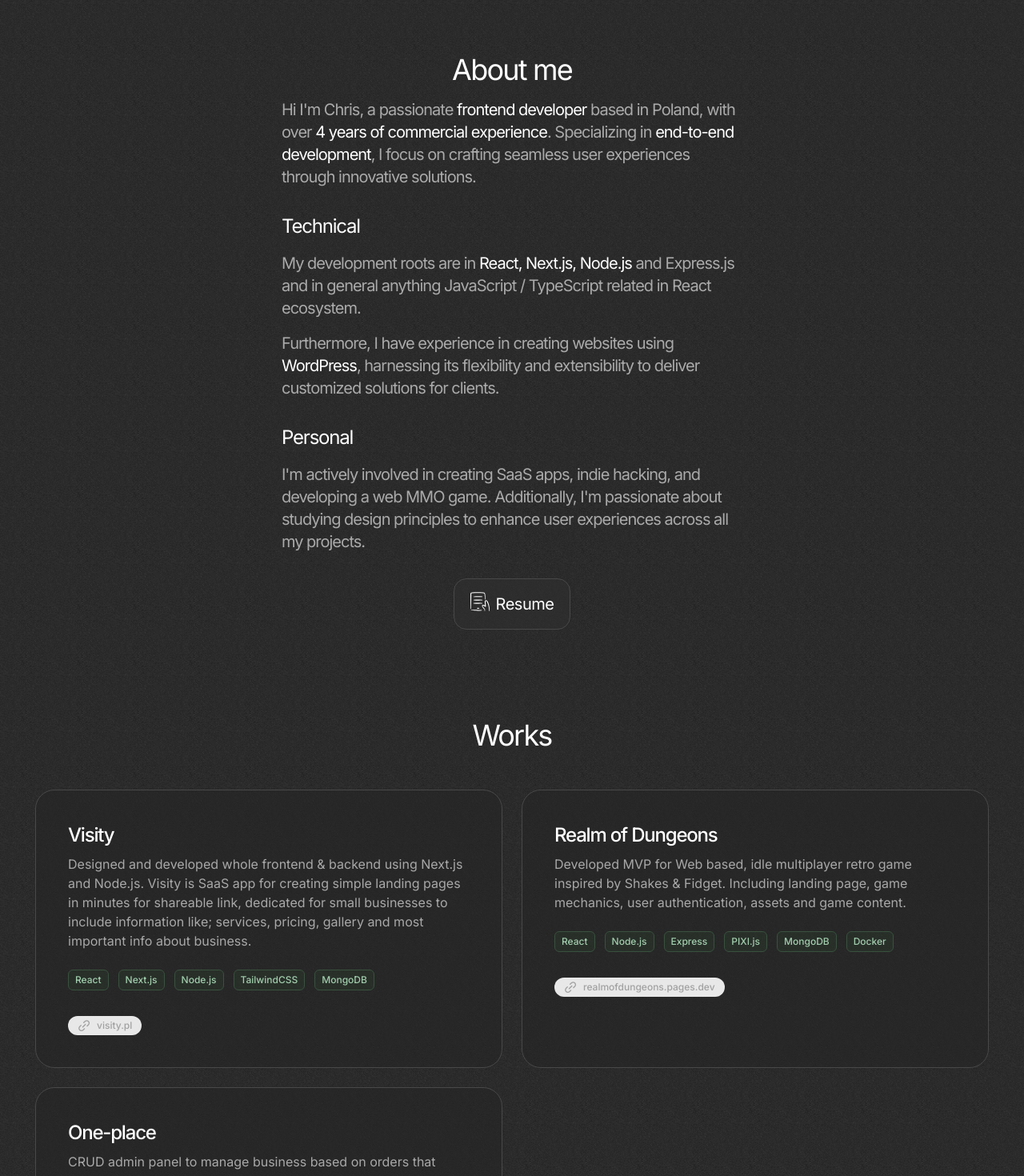
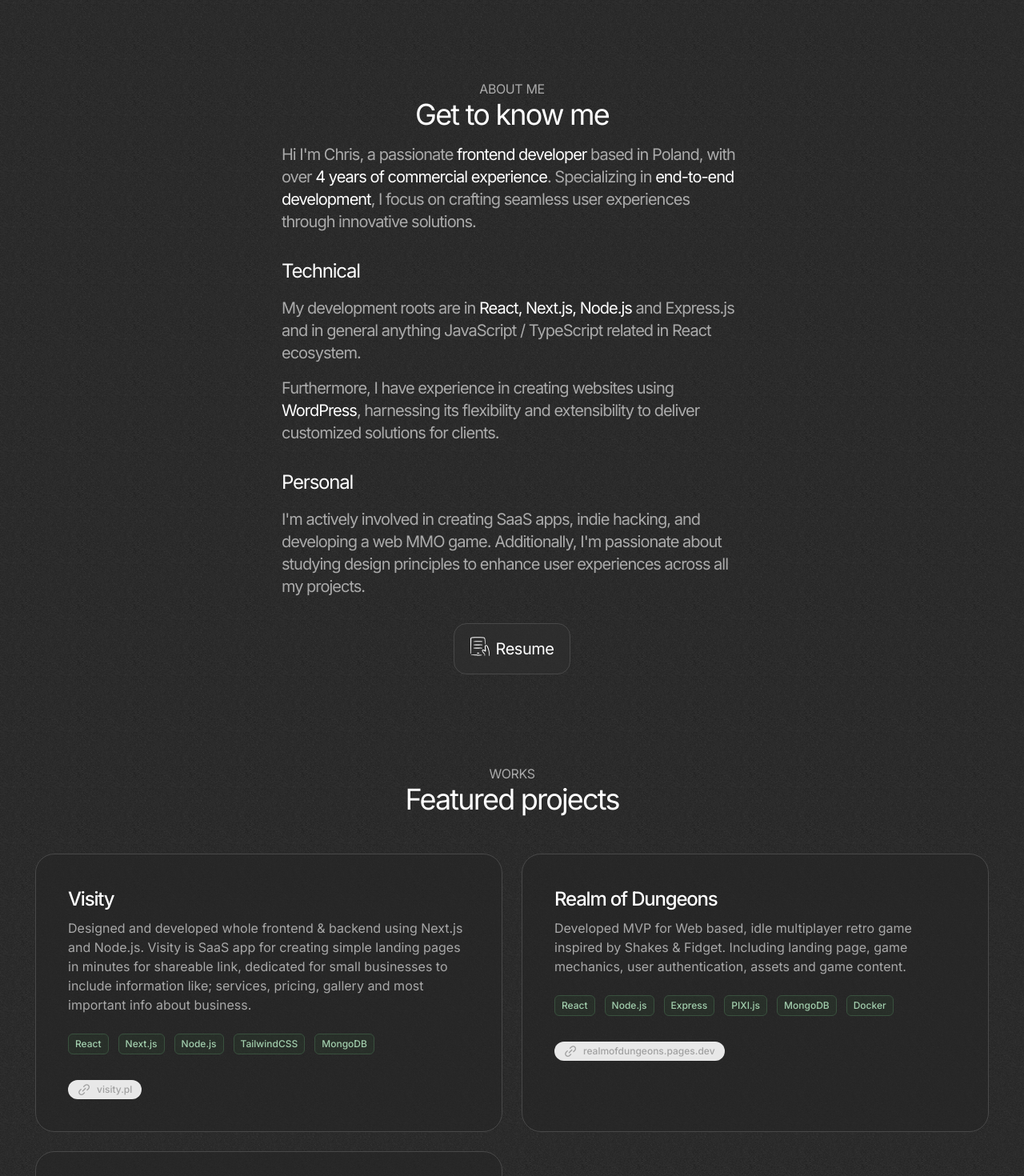
Before and after one commit to Zlvsky/czaleski, a Next.js app: page / in a window 1280 px wide. Shown: the part 1200-2670 px from the top of the page at 80% size. Built offline with nearby package versions, Linux system fonts and the light colour scheme.

Commit message:
added pricing

```diff
--- a/src/app/page.tsx
+++ b/src/app/page.tsx
@@ -6,6 +6,7 @@ import About from '@/components/main-page/About'
 import Contact from '@/components/main-page/Contact'
 import Hero from '@/components/main-page/Hero'
 import Offer from '@/components/main-page/Offer'
+import Pricing from '@/components/main-page/Pricing'
 import Process from '@/components/main-page/Process'
 import Testimonials from '@/components/main-page/Testimonials'
 import Works from '@/components/main-page/Works'
@@ -21,6 +22,7 @@ export default function Home() {
         {/* <Stack /> */}
         <Works />
         <Process />
+        <Pricing />
         <Testimonials />
         <Contact />
         <Footer />
--- /dev/null
+++ b/src/components/common/SectionHeader.tsx
@@ -0,0 +1,19 @@
+import React from 'react';
+
+interface IProps {
+    title: string;
+    subtitle: string;
+}
+
+function SectionHeader({ title, subtitle }: IProps) {
+  return (
+    <div className="mb-4 flex flex-col">
+      <h4 className="text-center text-base uppercase tracking-tight text-white/60">
+        {subtitle}
+      </h4>
+      <h2 className=" text-center text-4xl tracking-tighter text-white">{title}</h2>
+    </div>
+  )
+}
+
+export default SectionHeader;
--- a/src/components/main-page/About.tsx
+++ b/src/components/main-page/About.tsx
@@ -1,10 +1,11 @@
 'use client'
 import ResumeSVG from '@/assets/icons/info/resume.svg'
 import BigContainer from '../layout/BigContainer'
+import SectionHeader from '../common/SectionHeader'
 
 const Description = () => (
   <div>
-    <h2 className="mb-4 text-center text-4xl tracking-tighter text-white">About me</h2>
+
     <p className="text-lg tracking-tighter text-white/60 md:text-xl">
       Hi I&apos;m Chris, a passionate{' '}
       <span className="text-white">frontend developer</span> based in Poland, with over{' '}
@@ -52,8 +53,9 @@ const ContactButton = () => {
 function About() {
   return (
     <BigContainer id="about">
-      <div className="mt-20 flex flex-col items-center justify-center">
+      <div className="mt-20 md:mt-28 flex flex-col items-center justify-center">
         <div className="flex max-w-xl flex-col items-center">
+          <SectionHeader title="Get to know me" subtitle={"About me"} />
           <Description />
           <ContactButton />
         </div>
--- a/src/components/main-page/Pricing.tsx
+++ b/src/components/main-page/Pricing.tsx
@@ -1,17 +1,44 @@
 import React from 'react';
 import BigContainer from '../layout/BigContainer';
+import SectionHeader from '../common/SectionHeader';
 
 const pricingData = [
     {
-        title: 'Custom Coded Website',
-        description: 'Website written in Next.js using TailwindCSS'
-    }
+      title: 'Custom Coded Website',
+      description: 'Website written in Next.js using TailwindCSS with any features you need.',
+      price: 'starts at $700',
+    },
+    {
+      title: 'WordPress Website',
+      description: 'Website created using WordPress and Elementor',
+      price: 'starts at $400',
+    },
+    {
+      title: 'Web App',
+      description: 'Web application written in React or Next.js',
+      price: 'starts at $1500',
+    },
+    {
+      title: 'Outsourcing',
+      description: 'Need help with your project? I can help you with that too',
+      price: '30$/hour',
+    },
 ]
 
 function Pricing() {
     return (
       <BigContainer>
-        <h2 className="text-center text-4xl text-white">Let&apos;s get to work</h2>
+        <div className="mt-20 md:mt-28"></div>
+        <SectionHeader title="Ready to work with me?" subtitle={'Pricing'} />
+        <div className="mx-auto grid w-full grid-cols-1 gap-6 pt-8 md:grid-cols-2 md:px-3 ">
+          {pricingData.map((item, index) => (
+            <div key={'pricing_' + index} className="flex flex-col items-start gap-2 rounded-3xl border border-darkborder bg-dark26/60 p-4 md:p-10">
+              <h4 className="text-2xl font-medium tracking-tighter text-white">{item.title}</h4>
+              <p className="mb-4 text-base text-white/60">{item.description}</p>
+              <span className="text-lg font-medium text-white">{item.price}</span>
+            </div>
+          ))}
+        </div>
       </BigContainer>
     )
 }
--- a/src/components/main-page/Process.tsx
+++ b/src/components/main-page/Process.tsx
@@ -5,6 +5,7 @@ import SpecificationsSVG from '@/assets/icons/workflow/specifications.svg'
 import StripeSVG from '@/assets/icons/workflow/stripe.svg'
 import YoutrackSVG from '@/assets/icons/workflow/youtrack.svg'
 import BigContainer from '../layout/BigContainer'
+import SectionHeader from '../common/SectionHeader'
 
 const WorkflowStack = () => {
   return (
@@ -35,11 +36,11 @@ const WorkflowStack = () => {
 
 function Process() {
   return (
-    <div className="z-10 mt-10 h-full w-full md:pt-14">
+    <div className="z-10 mt-20 h-full w-full md:mt-28">
       <BigContainer>
-        <h2 className="text-center text-4xl text-white">Workflow</h2>
+        <SectionHeader title="How I get things done" subtitle={'Workflow'} />
         <div className="mt-10 grid grid-cols-1 gap-10 md:grid-cols-3 md:gap-20">
-          <div className="flex flex-col items-center gap-6 text-center md:items-start md:text-left">
+          <div className="flex flex-col items-center gap-6 text-center md:items-center">
             <SpecificationsSVG />
             <h4 className="text-2xl text-white">Specifications</h4>
             <p className="text-[#A3A3A3]">
@@ -55,7 +56,7 @@ function Process() {
               cycle.
             </p>
           </div>
-          <div className="flex flex-col items-center gap-6 text-center md:items-end md:text-right">
+          <div className="flex flex-col items-center gap-6 text-center md:items-center">
             <DeliverySVG />
             <h4 className="text-2xl text-white ">Delivery</h4>
             <p className="text-[#A3A3A3]">
--- a/src/components/main-page/Testimonials.tsx
+++ b/src/components/main-page/Testimonials.tsx
@@ -6,6 +6,7 @@ import TomaszImage from '@/assets/images/clients/tomaszmichno.png'
 import WbhaleImage from '@/assets/images/clients/wbhale.png'
 import Image, { StaticImageData } from 'next/image'
 import BigContainer from '../layout/BigContainer'
+import SectionHeader from '../common/SectionHeader'
 
 const testimonials = [
   {
@@ -90,9 +91,8 @@ const TestimonialBox = ({
 function Testimonials() {
   return (
     <BigContainer>
-      <h2 className="mt-28 text-center text-4xl tracking-tighter text-white">
-        Clients Testimonials
-      </h2>
+      <div className="mt-20 md:mt-28"></div>
+      <SectionHeader title="Words from Clients" subtitle={'Testimonials'} />
       <div className="mt-10">
         <div className="columns-1 gap-4 space-y-4 md:columns-2 lg:columns-3">
           {testimonials.map((testimonial, index) => (
--- a/src/components/main-page/Works.tsx
+++ b/src/components/main-page/Works.tsx
@@ -1,6 +1,7 @@
 'use client'
 import LinkSVG from '@/assets/icons/common/link.svg'
 import BigContainer from '../layout/BigContainer'
+import SectionHeader from '../common/SectionHeader'
 
 interface IProject {
   title: string
@@ -98,10 +99,9 @@ const Project = ({ title, description, link, linkText, logo, stack }: IProject)
 function Works() {
   return (
     <BigContainer id="works">
-      <h2 className="mb-4 mt-28 text-center text-4xl tracking-tighter text-white">
-        Works
-      </h2>
-      <div className="mx-auto grid w-full grid-cols-1 gap-6 pb-8 pt-8 md:grid-cols-2 md:px-3 ">
+      <div className="mt-20 md:mt-28"></div>
+      <SectionHeader title="Featured projects" subtitle={'Works'} />
+      <div className="mx-auto grid w-full grid-cols-1 gap-6 pt-8 md:grid-cols-2 md:px-3 ">
         {projects.map((project, index) => (
           <Project key={'project_' + index} {...project} />
         ))}
```
